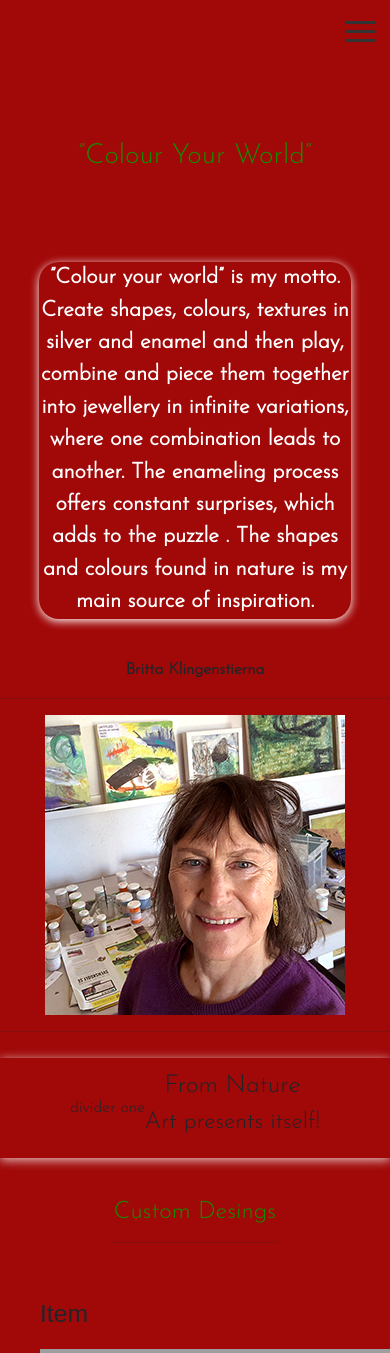
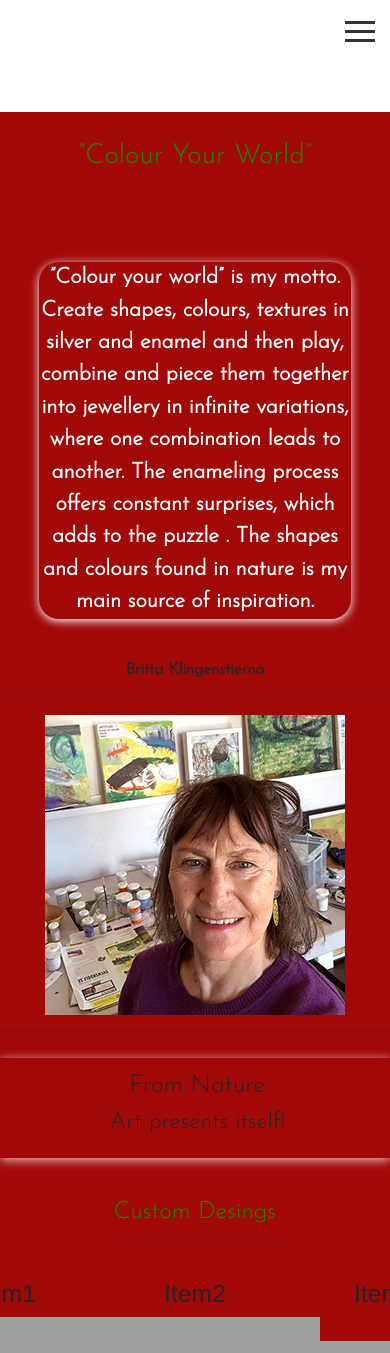
Before and after one commit to Jaredslocker21/brittassite, a Django app: page / in a window 390 px wide. Shown: the top 1353 px of the page. Run offline with Django 3.2, Linux system fonts and the light colour scheme; data comes from the database, SQL or seed files in the repository; both versions use the stored data as it was after the commit; some libraries are stand-ins or nearby versions; grey boxes are pictures that could not be loaded.

Commit message:
styles and such

```diff
--- a/brittas_blog/templates/home.html
+++ b/brittas_blog/templates/home.html
@@ -23,7 +23,7 @@
             </div>
         </div>
         <section id="divider">
-            <div class="divider-one">divider one</div>
+            <div class="divider-one">-</div>
             <div id="divider-cover-text">
                 <h2>From Nature</h2>
                 <h3>Art presents itself!</h3>
@@ -31,28 +31,26 @@
         </section>
     </div>
     <div>
-        <h2 id="treatments-header" class="element">
+        <h2 id="design-header" class="element">
             Custom Desings
         </h2>
         <hr>
     </div>
-    <section id="treatments">
-        <div class="treatments-item">
-            <h2>Item</h2>
+    <section id="design">
+        <div class="design-item">
+            <h2>Item1</h2>
             <div class="treatment-images">
                 <img src="assets/images/275px.jpeg" alt="a person in pain" />
             </div>
         </div>
-        <div class="treatments-item">
-            <h2>Item</h2>
-            <br>
-
+        <div class="design-item">
+            <h2>Item2</h2>
             <div class="treatment-images">
                 <img src="assets/images/275pxlowbackpain.jpeg" alt="a person with lower back pain" />
             </div>
         </div>
-        <div class="treatments-item">
-            <h2>Item</h2>
+        <div class="design-item">
+            <h2>Item3</h2>
             <br>
             <div class="treatment-images">
                 <img src="assets/images/275pxneckpain.jpeg" alt="a person with neck pain" />
--- a/static/css/style.css
+++ b/static/css/style.css
@@ -109,7 +109,7 @@
     overflow-y: auto;
     padding-top: 112px;
     padding-bottom: 150px;
-    background-color: rgba(161, 8, 8);
+    background-color: rgb(255, 255, 255);
 }
 
 /* CSS styles for stacking spans */
@@ -295,23 +295,20 @@
     .main-content {
         flex-direction: column;
         align-items: center;
+        background-color: rgba(161, 8, 8);
     }
 
     .intro,
     .intro-photo  {
-
         width: 100%;
         margin: 10px 9;
     }
 
-    #treatments {
+    #design {
         display: flex;
         flex-direction: column;
-        justify-content: space-between;
-        text-align: left;
+        justify-content: space-around;
         font-family: "Cardo", sans-serif;
-        padding: 20px;
-        width: 100%;
     }
 
     #divider {
```
Also changed, not shown: other parts of static/css/style.css (+11 -23 lines), db.sqlite3, media/home_page_images/BrittaK_300_OgILWGv.jpg (added).
